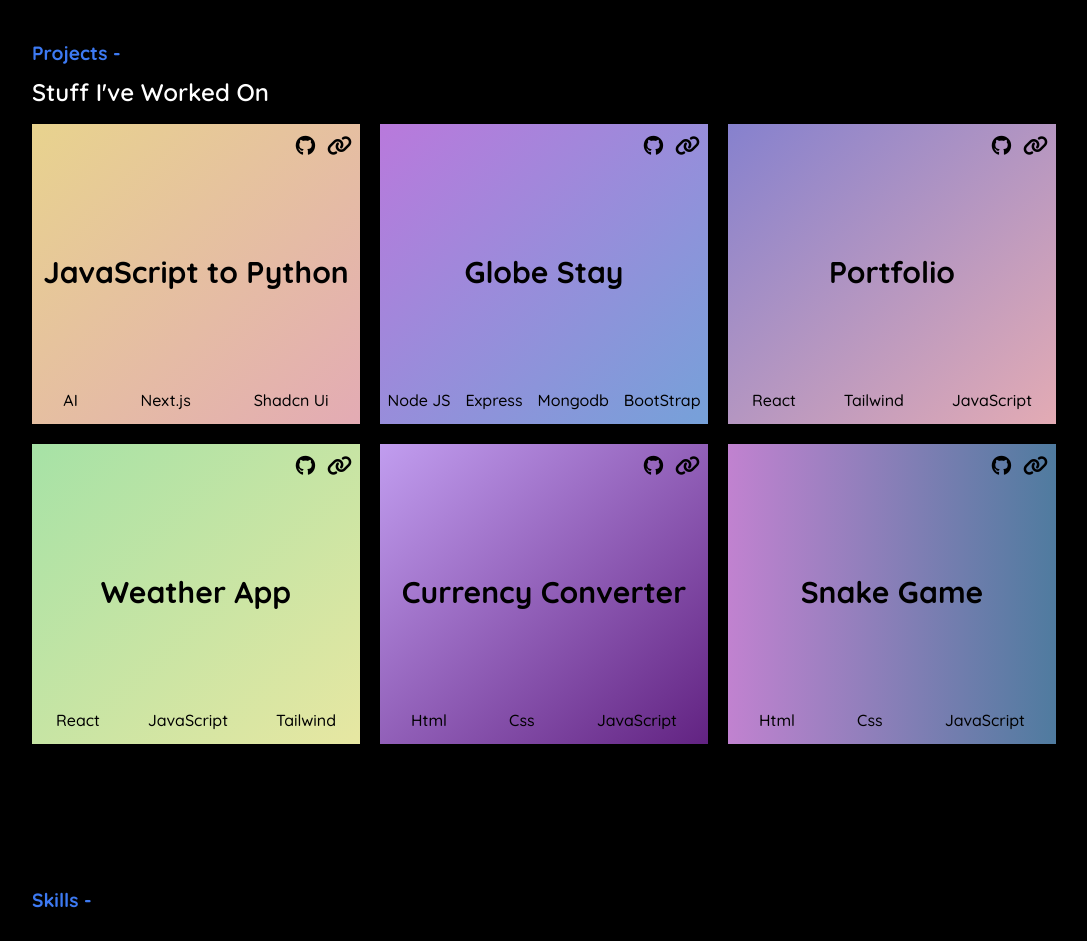
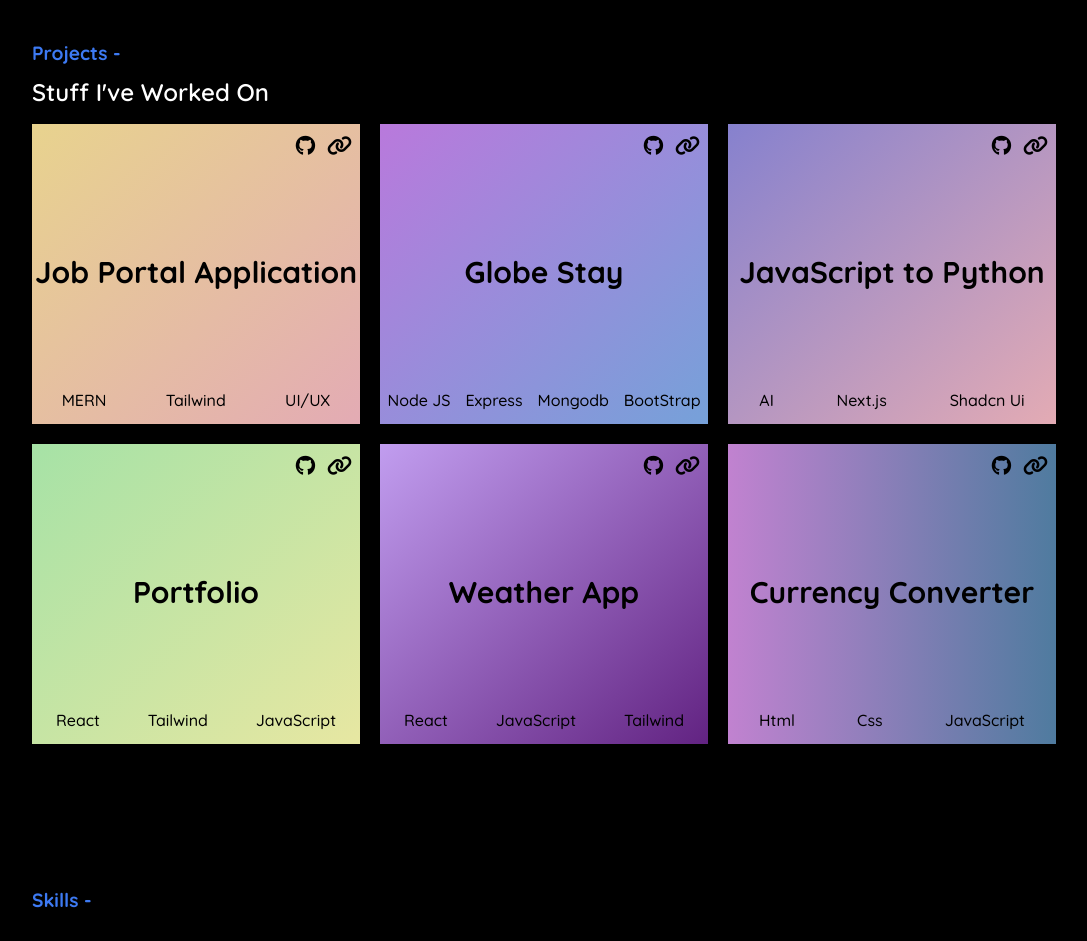
Before and after one commit to chman-chaudhary/Portfolio, a React (Vite) app: page / in a window 1280 px wide. Shown: the part 940-1881 px from the top of the page, without its empty margins (96-1183 px from the left). Built offline with nearby package versions, Linux system fonts and the light colour scheme; a web font is replaced by a local one.

Commit message:
Update Projects.jsx

```diff
--- a/src/Components/Projects.jsx
+++ b/src/Components/Projects.jsx
@@ -5,10 +5,9 @@ export default function Projects() {
 
     const projects = [
         {
-            name: "JavaScript to Python",
-            skills: ["AI", "Next.js", "Shadcn Ui"],
-            github: "https://github.com/chman-chaudhary/JavaScript-to-Python",
-            website: "https://javascript-to-python.vercel.app",
+            name: "Job Portal Application",
+            skills: ["MERN", "Tailwind", "UI/UX"],
+            github: "https://github.com/chman-chaudhary/Job-Portal",
             card: "card-1",
         },
         {
@@ -19,33 +18,32 @@ export default function Projects() {
             card: "card-2",
         },
         {
+            name: "JavaScript to Python",
+            skills: ["AI", "Next.js", "Shadcn Ui"],
+            github: "https://github.com/chman-chaudhary/JavaScript-to-Python",
+            website: "https://javascript-to-python.vercel.app",
+            card: "card-3",
+        },
+        {
             name: "Portfolio",
             skills: ["React", "Tailwind", "JavaScript"],
             github: "https://github.com/chman-chaudhary/Portfolio",
             website: "https://portfolio-chaman-chaudhary.vercel.app/",
-            card: "card-3",
+            card: "card-4",
         },
         {
             name: "Weather App",
             skills: ["React", "JavaScript", "Tailwind"],
             github: "https://github.com/chman-chaudhary/WeatherApp",
             website: "https://weather-app-ashy-beta.vercel.app/",
-            card: "card-4",
+            card: "card-5",
         },
         {
             name: "Currency Converter",
             skills: ["Html", "Css", "JavaScript"],
             github: "https://github.com/chman-chaudhary/Currency-Converter",
-            website: "https://github.com/chman-chaudhary/Currency-Converter",
-            card: "card-5",
+            card: "card-6",
         },
-        {
-            name: "Snake Game",
-            skills: ["Html", "Css", "JavaScript"],
-            github: "https://github.com/chman-chaudhary/Snake-Game",
-            website: "https://github.com/chman-chaudhary/Snake-Game",
-            card: "card-6",
-        }
     ]
 
     return (
```
